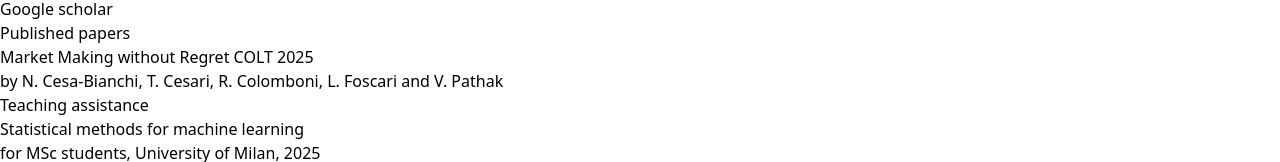
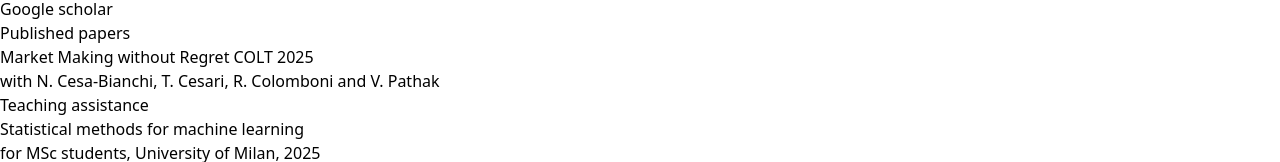
Before and after one commit to lfoscari/gg, an Eleventy site: page index.njk in a window 1280 px wide. Shown: the part 1548-1710 px from the top of the page. Built offline with nearby package versions, Linux system fonts and the light colour scheme; Eleventy itself is replaced by a stand-in of ours; files that its build step writes are made by us from their sources.

Commit message:
remove my name from authors list

```diff
--- a/index.njk
+++ b/index.njk
@@ -42,7 +42,7 @@ description:
 					<a href="https://scholar.google.com/citations?user=tIBk2zEAAAAJ&hl=it" target="_blank">Google scholar</a>
 					<h3>Published papers</h3>
 					<ul class="list-[lower-greek]">
-						<li><a href="https://arxiv.org/abs/2411.13993">Market Making without Regret</a> COLT 2025<br><span class="opacity-70">by N. Cesa-Bianchi, T. Cesari, R. Colomboni, L. Foscari and V. Pathak</span></li>
+						<li><a href="https://arxiv.org/abs/2411.13993">Market Making without Regret</a> COLT 2025<br><span class="opacity-70">with N. Cesa-Bianchi, T. Cesari, R. Colomboni and V. Pathak</span></li>
 					</ul>
 				</div>
 				<div>
```
